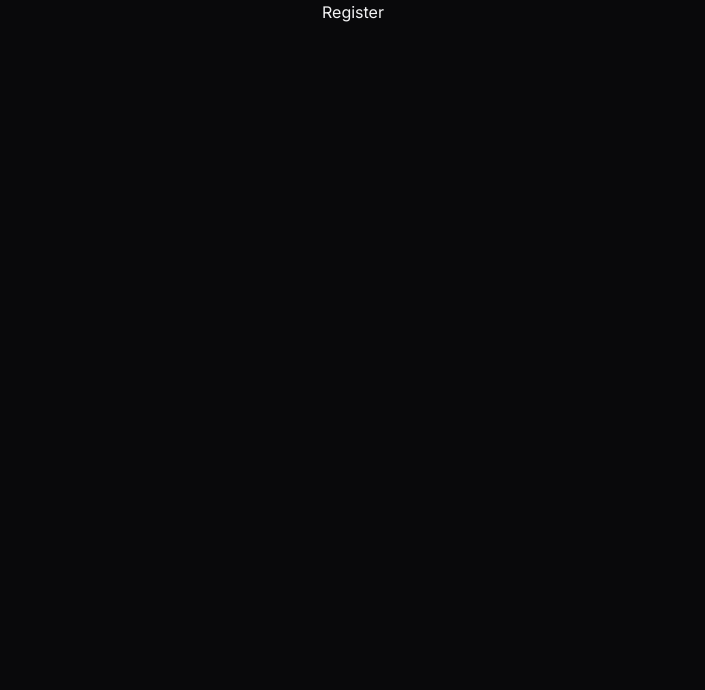
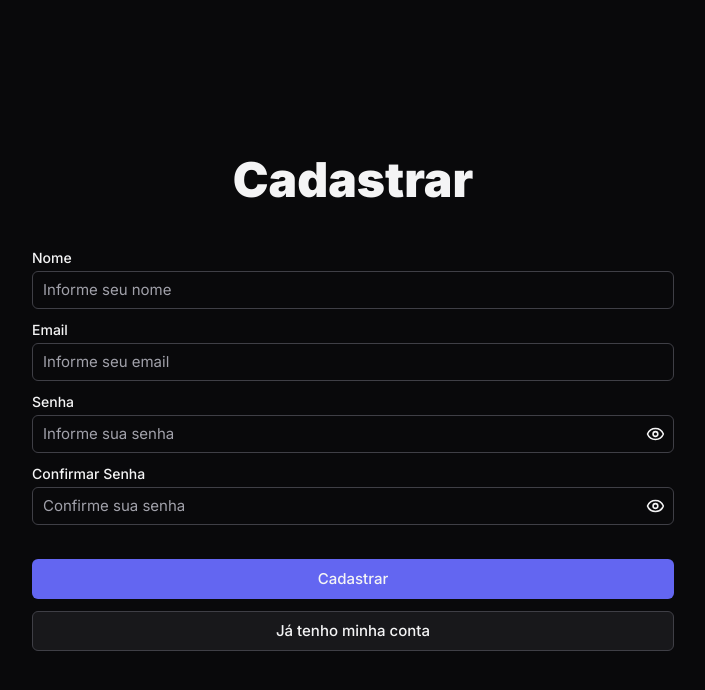
Before and after one commit to guisebastiao/minerva, a React (Vite) app: page /register in a window 1280 px wide. Shown: the top 690 px of the page, without its empty margins (287-992 px from the left). Built offline with nearby package versions, Linux system fonts and the light colour scheme.

Commit message:
criada as telas de login e register

```diff
--- a/package.json
+++ b/package.json
@@ -13,6 +13,7 @@
     "@hookform/resolvers": "^5.0.1",
     "@tanstack/react-query": "^5.77.2",
     "axios": "^1.9.0",
+    "clsx": "^2.1.1",
     "lucide-react": "^0.511.0",
     "react": "^19.1.0",
     "react-dom": "^19.1.0",
--- a/src/components/Button/index.tsx
+++ b/src/components/Button/index.tsx
@@ -1,14 +1,20 @@
 import { type ButtonHTMLAttributes } from "react";
 import styles from "@/components/Button/style.module.css";
+import clsx from "clsx";
 
 interface ButtonProps extends ButtonHTMLAttributes<HTMLButtonElement> {
   value: string;
+  variant: "primary" | "secondary" | "destrutive";
 }
 
-export const Button = ({ value, ...rest }: ButtonProps) => {
+export const Button = ({ value, variant, ...rest }: ButtonProps) => {
   return (
     <button
-      className={styles.button}
+      className={clsx(
+        styles.button,
+        variant === "secondary" && styles.secondary,
+        variant === "destrutive" && styles.destrutive
+      )}
       {...rest}
     >
       {value}
--- a/src/components/Button/style.module.css
+++ b/src/components/Button/style.module.css
@@ -1,12 +1,12 @@
 .button {
-  font-size: 16px;
-  font-weight: 600;
+  font-size: 15px;
+  font-weight: 500;
   color: var(--text-background);
   background: var(--primary-background);
   transition: all 200ms ease-in-out;
   border-radius: 6px;
-  padding: 0 20px;
-  height: 40px;
+  padding: 5px 20px;
+  min-height: 40px;
 }
 
 .button:hover {
@@ -17,3 +17,18 @@
   background: var(--card-foreground);
   cursor: not-allowed;
 }
+
+.secondary {
+  border: 1px solid var(--border-background);
+  background: var(--card-foreground);
+}
+
+.secondary:hover {
+  background: var(--card-hover);
+}
+
+.destrutive {
+  color: var(--error-background);
+  border: 1px solid var(--error-background);
+  background: var(--error-background-opacity);
+}
--- /dev/null
+++ b/src/components/Input/index.tsx
@@ -0,0 +1,48 @@
+import { useState, type InputHTMLAttributes } from "react";
+import styles from "@/components/Input/style.module.css";
+import { Eye, EyeOff } from "lucide-react";
+import clsx from "clsx";
+
+interface InputProps extends InputHTMLAttributes<HTMLInputElement> {
+  label: string;
+  isSecure?: boolean;
+}
+
+export const Input = ({ label, isSecure = false, ...rest }: InputProps) => {
+  const [isFocused, setFocused] = useState(false);
+  const [isVisible, setVisible] = useState(false);
+
+  return (
+    <label
+      className={styles.content}
+      htmlFor={label}
+    >
+      <span className={styles.label}>{label}</span>
+      <div className={clsx(styles.separator, isFocused && styles.focused)}>
+        <input
+          className={styles.input}
+          type={isSecure ? (isVisible ? "text" : "password") : rest.type}
+          id={label}
+          name={label}
+          autoComplete="off"
+          onFocus={() => setFocused(true)}
+          onBlur={() => setFocused(false)}
+          {...rest}
+        />
+        {isSecure && (
+          <button
+            type="button"
+            onClick={() => setVisible(!isVisible)}
+            className={styles.button}
+          >
+            {isVisible ? (
+              <EyeOff className={styles.icon} />
+            ) : (
+              <Eye className={styles.icon} />
+            )}
+          </button>
+        )}
+      </div>
+    </label>
+  );
+};
--- /dev/null
+++ b/src/components/Input/style.module.css
@@ -0,0 +1,47 @@
+.content {
+  display: flex;
+  flex-direction: column;
+  gap: 5px;
+}
+
+.separator {
+  display: flex;
+  border: 1px solid var(--border-background);
+  transition: all 200ms ease-in-out;
+  border-radius: 6px;
+}
+
+.input {
+  width: 100%;
+  height: 36px;
+  padding: 0 10px;
+  font-size: 15px;
+  font-weight: 400;
+  color: var(--text-background);
+  border-radius: 6px;
+}
+
+.input::placeholder {
+  color: var(--text-placeholder);
+}
+
+.label {
+  color: var(--text-background);
+  font-size: 14px;
+  font-weight: 500;
+  text-transform: capitalize;
+}
+
+.focused {
+  border: 1px solid var(--text-background);
+}
+
+.icon {
+  width: 20px;
+  height: 20px;
+  color: var(--text-background);
+}
+
+.button {
+  padding: 0 8px;
+}
--- a/src/pages/Login/index.tsx
+++ b/src/pages/Login/index.tsx
@@ -1,7 +1,36 @@
+import { Button } from "@/components/Button";
+import { Input } from "@/components/Input";
+import { useNavigate } from "react-router-dom";
+import styles from "@/pages/Login/style.module.css";
+
 export const Login = () => {
+  const navigate = useNavigate();
+
   return (
-    <main>
-      <h1>Login</h1>
+    <main className={styles.container}>
+      <h1 className={styles.title}>Entrar</h1>
+      <form className={styles.form}>
+        <Input
+          label="Email"
+          placeholder="Informe seu email"
+        />
+        <Input
+          label="Senha"
+          placeholder="Informe sua senha"
+          isSecure={true}
+        />
+        <div className={styles.separator} />
+        <Button
+          variant="primary"
+          value="Entrar"
+        />
+        <Button
+          type="button"
+          variant="secondary"
+          value="Ainda não tenho minha conta"
+          onClick={() => navigate("/register")}
+        />
+      </form>
     </main>
   );
 };
--- a/src/pages/Login/style.module.css
+++ b/src/pages/Login/style.module.css
@@ -0,0 +1,27 @@
+.container {
+  max-width: 672px;
+  width: 100%;
+  display: flex;
+  justify-content: center;
+  align-items: center;
+  flex-direction: column;
+  padding: 15px;
+  gap: 40px;
+}
+
+.form {
+  width: 100%;
+  display: flex;
+  flex-direction: column;
+  gap: 12px;
+}
+
+.title {
+  font-size: 48px;
+  font-weight: 900;
+  color: var(--text-background);
+}
+
+.separator {
+  padding: 5px 0;
+}
--- a/src/pages/NotFound/index.tsx
+++ b/src/pages/NotFound/index.tsx
@@ -17,6 +17,7 @@ export const NotFound = () => {
         tal voltar para a página inicial?
       </p>
       <Button
+        variant="primary"
         onClick={() => navigate("/")}
         value="Voltar para o início"
       />
--- a/src/pages/Register/index.tsx
+++ b/src/pages/Register/index.tsx
@@ -1,7 +1,45 @@
+import { Button } from "@/components/Button";
+import { Input } from "@/components/Input";
+import { useNavigate } from "react-router-dom";
+import styles from "@/pages/Register/style.module.css";
+
 export const Register = () => {
+  const navigate = useNavigate();
+
   return (
-    <main>
-      <h1>Register</h1>
+    <main className={styles.container}>
+      <h1 className={styles.title}>Cadastrar</h1>
+      <form className={styles.form}>
+        <Input
+          label="Nome"
+          placeholder="Informe seu nome"
+        />
+        <Input
+          label="Email"
+          placeholder="Informe seu email"
+        />
+        <Input
+          label="Senha"
+          placeholder="Informe sua senha"
+          isSecure={true}
+        />
+        <Input
+          label="Confirmar Senha"
+          placeholder="Confirme sua senha"
+          isSecure={true}
+        />
+        <div className={styles.separator} />
+        <Button
+          variant="primary"
+          value="Cadastrar"
+        />
+        <Button
+          type="button"
+          variant="secondary"
+          value="Já tenho minha conta"
+          onClick={() => navigate("/login")}
+        />
+      </form>
     </main>
   );
 };
--- a/src/pages/Register/style.module.css
+++ b/src/pages/Register/style.module.css
@@ -0,0 +1,27 @@
+.container {
+  max-width: 672px;
+  width: 100%;
+  display: flex;
+  justify-content: center;
+  align-items: center;
+  flex-direction: column;
+  padding: 15px;
+  gap: 40px;
+}
+
+.form {
+  width: 100%;
+  display: flex;
+  flex-direction: column;
+  gap: 12px;
+}
+
+.title {
+  font-size: 48px;
+  font-weight: 900;
+  color: var(--text-background);
+}
+
+.separator {
+  padding: 5px 0;
+}
--- a/src/styles/index.css
+++ b/src/styles/index.css
@@ -14,6 +14,7 @@
 
   --success-background: #22c55e;
   --error-background: #ef4444;
+  --error-background-opacity: #ef444466;
 
   --border-background: #3f3f46;
   --border-placeholder: #a1a1aa;
@@ -50,7 +51,6 @@ html {
 
 body {
   min-height: 100vh;
-  line-height: 1.5;
   font-family: "Inter", system-ui, sans-serif;
   background-color: var(--theme-background);
   color: var(--text-background);
@@ -108,9 +108,10 @@ body {
 }
 
 #root {
+  min-height: 100vh;
   isolation: isolate;
-  min-height: 100vh;
   display: flex;
   flex-direction: column;
   align-items: center;
+  justify-content: center;
 }
```
Also changed, not shown: 1 other file (tests, documents, lock files or other folders).
